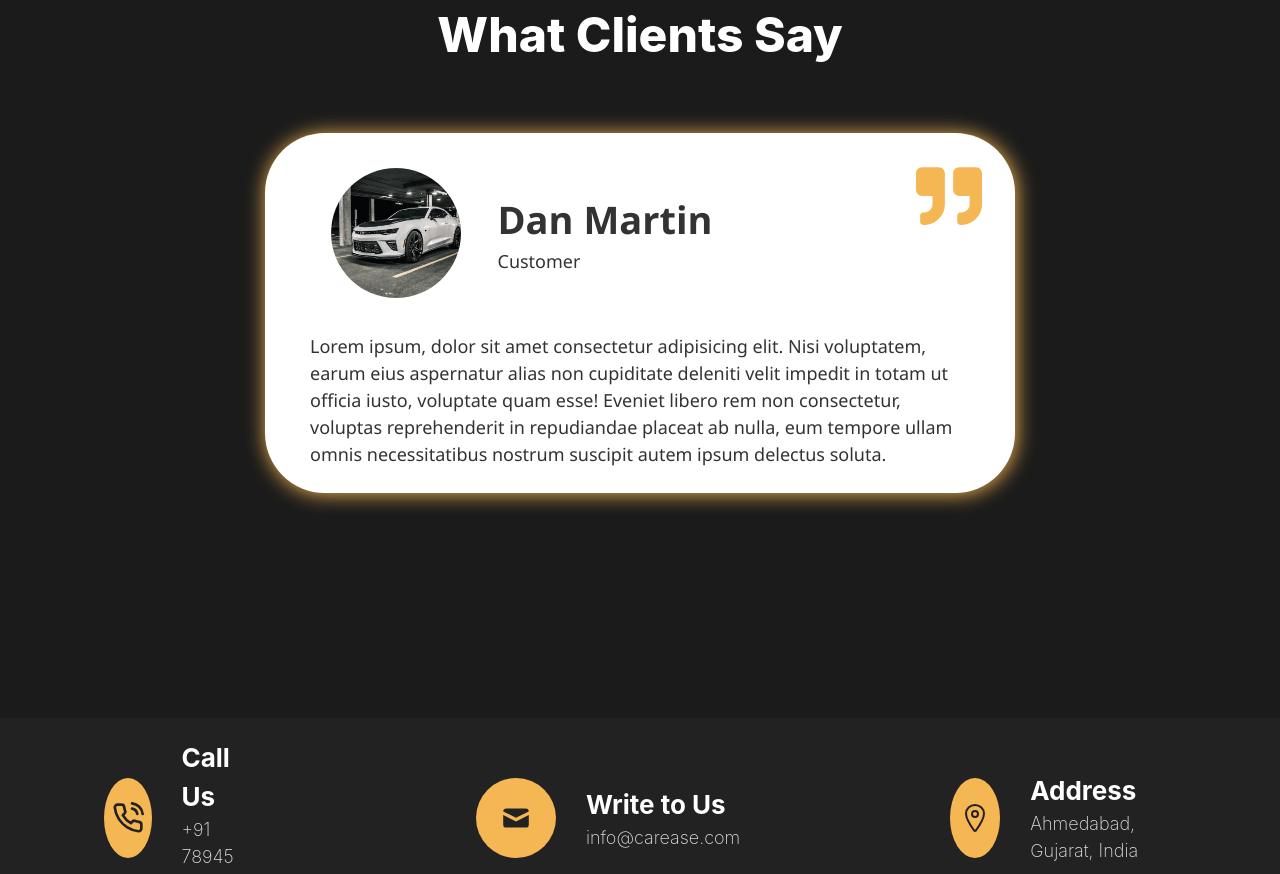
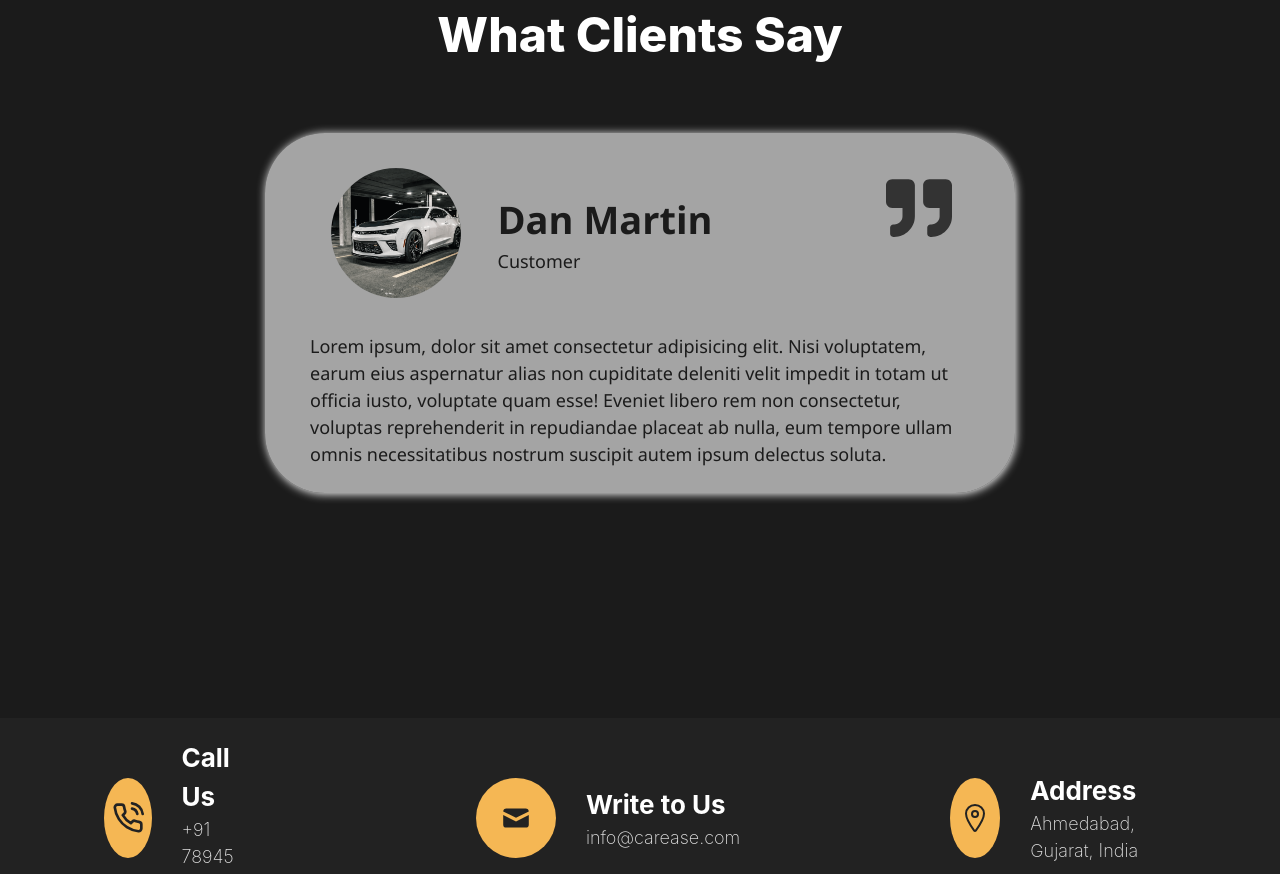
Before and after one commit to ShubhamPatel8734/CarEase-Car_Rental_Service-MARN, a React (Vite) app in the folder frontend/: page / in a window 1280 px wide. Shown: the part 3142-4016 px from the top of the page. Built offline with nearby package versions, Linux system fonts and the light colour scheme.

Commit message:
Update Home.css

```diff
--- a/frontend/src/pages/Home.css
+++ b/frontend/src/pages/Home.css
@@ -846,14 +846,14 @@
 .testimonial-card .testimonial-desc{
     height: 360px;
     width: 750px;
-    background: #fff;
+    background: rgba(255, 255, 255, 0.6);
     border-radius: 60px;
     display: flex;
     flex-direction: column;
     justify-content: top;
     align-items: left;
     transition: 0.7s ease-in-out;
-    box-shadow: 1px 1px 20px #f5b754;
+    box-shadow: 1px 1px 10px #fff;
 }
 
 .testimonial-desc .testimonial-details{
@@ -888,7 +888,7 @@
     flex-direction: column;
     align-items: left;
     justify-content: center;
-    color: #333;
+    color: #1b1b1b;
     font-family: 'Segoe UI', Tahoma, Geneva, Verdana, sans-serif;
 }
 
@@ -914,9 +914,11 @@
 
 .testimonial-icon .quote-icon{
     font-size: 66px;
-    margin-top: -75px;
-    margin-right: -55px;
-    color: #f5b754;
+    margin-top: -50px;
+    margin-right: 5px;
+    color: #333;
+    border: none;
+    outline: none;
 }
 
 .testimonial-card .testimonial-desc p{
@@ -926,5 +928,5 @@
     text-align: left;
     font-family: 'Segoe UI', Tahoma, Geneva, Verdana, sans-serif;
     margin: 0 45px;
-    color: #333;
+    color: #1b1b1b;
 }
```
